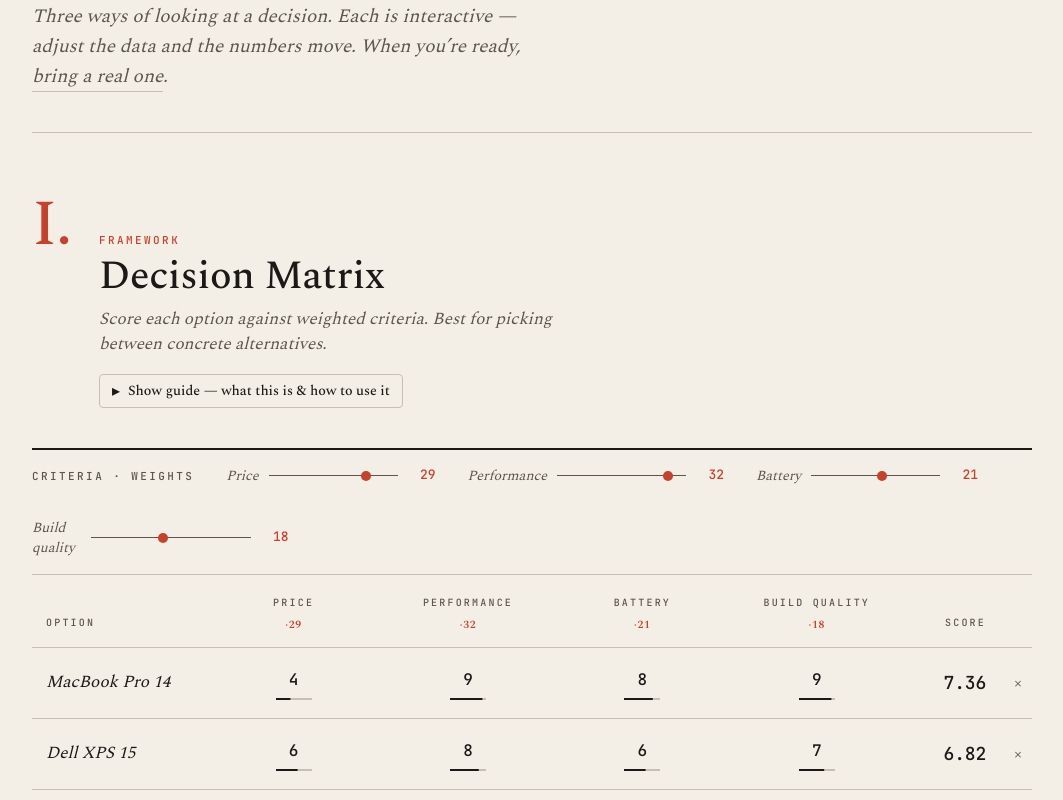
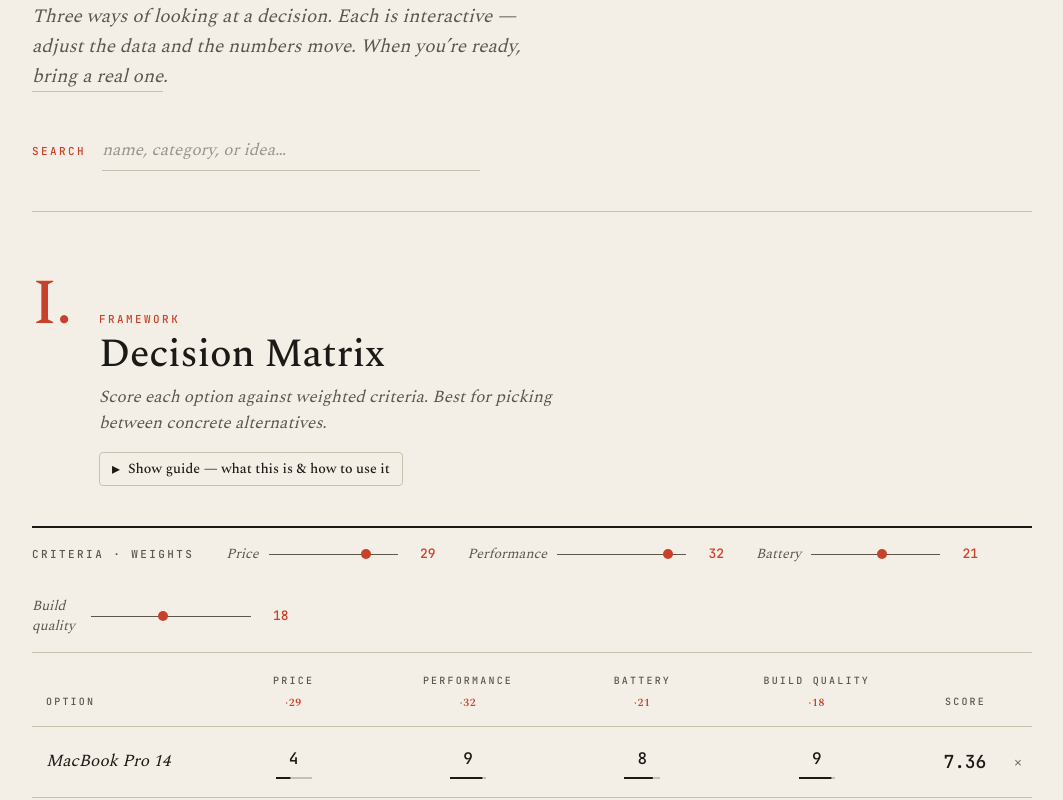
Before and after one commit to rosneri/decision-making, a Next.js app: page /frameworks in a window 1280 px wide. Shown: the part 240-1040 px from the top of the page, without its empty margins (108-1171 px from the left). Built offline with nearby package versions, Linux system fonts and the light colour scheme.

Commit message:
Add search to the framework library (#10)
Filters frameworks by name, category, or blurb with a live match count and empty state.

Co-authored-by: Claude Opus 4.7 (1M context) <noreply@anthropic.com>

```diff
--- a/src/app/frameworks/page.tsx
+++ b/src/app/frameworks/page.tsx
@@ -1,3 +1,6 @@
+"use client";
+
+import { useMemo, useState } from "react";
 import Link from "next/link";
 import { FRAMEWORKS, SAMPLES } from "@/frameworks";
 import { HELP } from "@/frameworks/help";
@@ -19,6 +22,17 @@ function toRoman(n: number): string {
 }
 
 export default function FrameworksPage() {
+  const [query, setQuery] = useState("");
+
+  const filtered = useMemo(() => {
+    const q = query.trim().toLowerCase();
+    if (!q) return FRAMEWORKS;
+    return FRAMEWORKS.filter((f) => {
+      const hay = `${f.name} ${f.category ?? ""} ${f.blurb ?? ""}`.toLowerCase();
+      return hay.includes(q);
+    });
+  }, [query]);
+
   return (
     <>
       <LibraryHeader />
@@ -38,11 +52,39 @@ export default function FrameworksPage() {
             </Link>
             .
           </p>
+
+          {/* Search */}
+          <div className="mt-10 flex items-baseline gap-4 max-w-[56ch]">
+            <label
+              htmlFor="library-search"
+              className="folio folio-accent shrink-0"
+            >
+              Search
+            </label>
+            <input
+              id="library-search"
+              type="search"
+              value={query}
+              onChange={(e) => setQuery(e.target.value)}
+              placeholder="name, category, or idea…"
+              className="flex-1 bg-transparent border-b border-rule focus:border-ink outline-none font-serif italic text-[17px] text-ink placeholder:text-ink-muted/60 py-1.5 transition-colors duration-200"
+            />
+            {query ? (
+              <span className="folio text-ink-muted shrink-0">
+                {filtered.length} of {FRAMEWORKS.length}
+              </span>
+            ) : null}
+          </div>
         </div>
 
         {/* Framework sections */}
+        {filtered.length === 0 ? (
+          <p className="font-serif italic text-[19px] text-ink-muted">
+            No frameworks match &ldquo;{query}&rdquo;.
+          </p>
+        ) : (
           <div className="space-y-24">
-          {FRAMEWORKS.map((f, idx) => (
+            {filtered.map((f, idx) => (
               <section key={f.id} id={f.id} className="scroll-mt-8">
                 {/* Section head */}
                 <div className="grid mb-10" style={{ gridTemplateColumns: "auto 1fr", gap: 28, alignItems: "baseline" }}>
@@ -65,6 +107,7 @@ export default function FrameworksPage() {
               </section>
             ))}
           </div>
+        )}
 
         {/* Footer rule */}
         <div className="mt-24 pt-8 border-t border-rule flex items-center justify-between">
```
Lines whose indentation alone changed are shown as unchanged.
